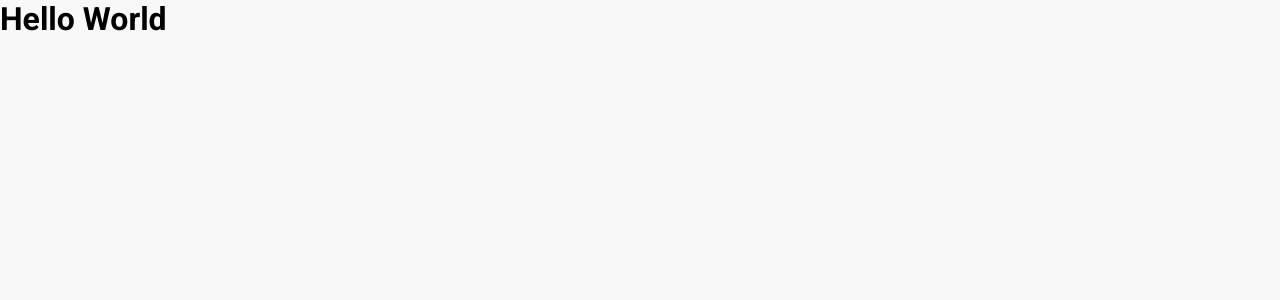
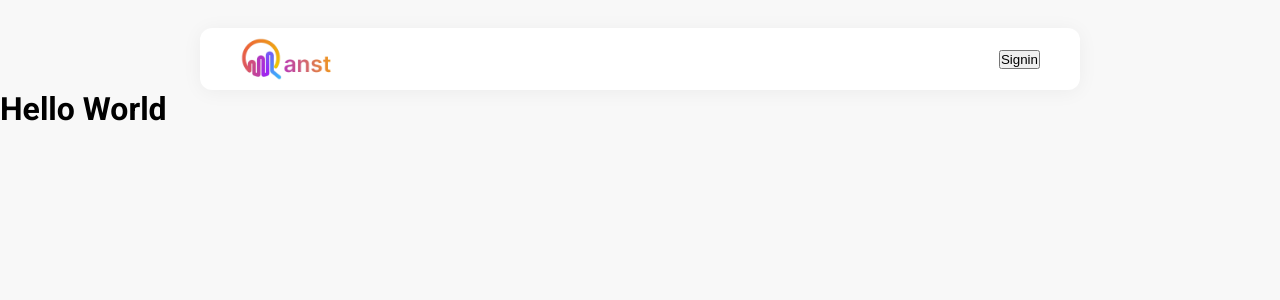
Before and after one commit to akash-singh8/qanst, a Next.js app: page / in a window 1280 px wide. Shown: the top 300 px of the page. Built offline with nearby package versions, Linux system fonts and the light colour scheme.

Commit message:
component: added Navbar

```diff
--- /dev/null
+++ b/src/components/Navbar.tsx
@@ -0,0 +1,12 @@
+import style from "@/styles/Navbar.module.css";
+
+const Navbar = () => {
+  return (
+    <nav className={style.nav}>
+      <img src="/logo.png" alt="Qanst" />
+      <button className="button">Signin</button>
+    </nav>
+  );
+};
+
+export default Navbar;
--- a/src/pages/_app.tsx
+++ b/src/pages/_app.tsx
@@ -1,6 +1,7 @@
 import "@/styles/globals.css";
 import type { AppProps } from "next/app";
 import Head from "next/head";
+import Navbar from "@/components/Navbar";
 
 export default function App({ Component, pageProps }: AppProps) {
   return (
@@ -14,6 +15,8 @@ export default function App({ Component, pageProps }: AppProps) {
         <meta name="viewport" content="width=device-width, initial-scale=1" />
         <link rel="icon" href="/favicon.ico" />
       </Head>
+
+      <Navbar />
       <Component {...pageProps} />
     </>
   );
--- /dev/null
+++ b/src/styles/Navbar.module.css
@@ -0,0 +1,18 @@
+.nav {
+  align-items: center;
+  background-color: white;
+  border-radius: 12px;
+  box-shadow: 0 2px 20px rgba(0, 0, 0, 0.05);
+  display: flex;
+  height: 62px;
+  justify-content: space-between;
+  padding: 0 40px;
+  margin: auto;
+  margin-top: 28px;
+  max-width: 880px;
+  width: 90vw;
+}
+
+.nav img {
+  height: 70%;
+}
```
Also changed, not shown: public/logo.png (added).
